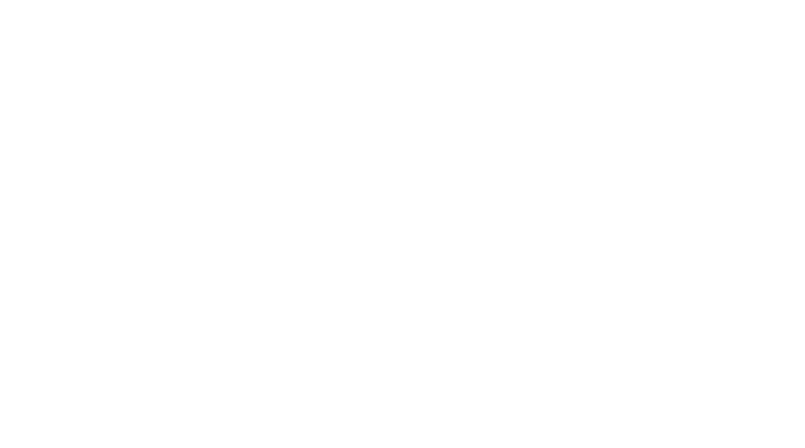
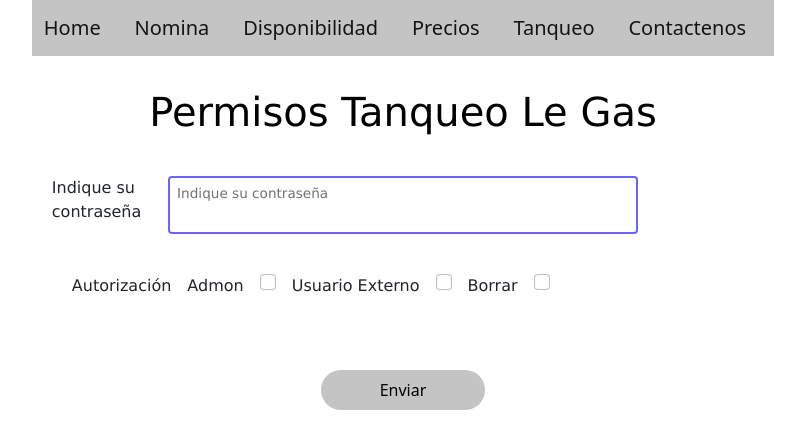
Before and after one commit to jecelis/proyecto-Le-Gas, a React (Create React App) app in the folder proyecto/: page /Permisos in a window 1280 px wide. Before the commit this address had no page. Shown: the top 448 px of the page, without its empty margins (237-1042 px from the left). Built offline with nearby package versions, Linux system fonts and the light colour scheme.

Commit message:
Versión ligth

```diff
--- a/proyecto/src/App.js
+++ b/proyecto/src/App.js
@@ -13,6 +13,7 @@ import { Informacion } from './Componentes/Informacion';
 import { Tanquear } from './Componentes/Tanquear';
 import { Recarga } from './Componentes/Recarga';
 import { Historial } from './Componentes/Historial';
+import { Permisos } from './Componentes/Permisos';
 
 function App() {
   return (
@@ -32,6 +33,7 @@ function App() {
           <Route path='Tanquear' element={<Tanquear/>}/>
           <Route path='Recarga' element={<Recarga/>}/>
           <Route path='Historial' element={<Historial/>}/>
+          <Route path='Permisos' element={<Permisos/>}/>
         </Routes>
     </BrowserRouter>
     </>
--- a/proyecto/src/Componentes/Contactenos.jsx
+++ b/proyecto/src/Componentes/Contactenos.jsx
@@ -9,7 +9,9 @@ export const Contactenos = () => {
             <header>
                 <nav className="navbar navbar-expand-sm navbar-light colornav">
                     <div className="container-fluid">
-                        <a className="navbar-brand active" href="/">Home</a>
+                        <a className="navbar-brand active" href="/Ingresar">Ingresar</a>
+                        <a className="navbar-brand active" href="/Tanquear">Tanquear</a>
+                        <a className="navbar-brand active" href="/Recarga">Recarga</a>
                     </div>
                 </nav>
             </header>
--- a/proyecto/src/Componentes/Disponibilidad.jsx
+++ b/proyecto/src/Componentes/Disponibilidad.jsx
@@ -17,8 +17,8 @@ export const Disponibilidad = () => {
             <a className="navbar-brand active" href="/Precios">
               Precios
             </a>
-            <a className="navbar-brand active" href="/Tanqueo">
-              Tanqueo
+            <a className="navbar-brand active" href="/Tanquear">
+              Tanquear
             </a>
             <a className="navbar-brand active" href="/Contactenos">
               Contactenos
--- a/proyecto/src/Componentes/Ingresar.jsx
+++ b/proyecto/src/Componentes/Ingresar.jsx
@@ -1,22 +1,32 @@
-import React, { useEffect } from 'react';
-import log from '../images/log.png';
-import ojo from '../images/ojo.png';
-import '../../node_modules/bootstrap/dist/css/bootstrap.min.css';
+import React, { useState, useEffect } from "react";
+import log from "../images/log.png";
+import ojo from "../images/ojo.png";
+import "../../node_modules/bootstrap/dist/css/bootstrap.min.css";
 import { Link } from "react-router-dom";
 
-
 export const Ingresar = () => {
-
+  const [txtusr, setTxtusr] = useState("");
+  const [txtpsw, setTtxtpsw] = useState("");
   return (
     <>
       <header>
         <nav className="navbar navbar-expand-sm navbar-light colornav">
           <div className="container-fluid">
-                        <a className="navbar-brand active" href="/">Home</a>
-                        <a className="navbar-brand active" href="/Registro">Registrarse</a>
-                        <a className="navbar-brand active" href="/Permisos">Admon</a>
-                        <a className="navbar-brand active" href="/Precios">U. Interno</a>
-                        <a className="navbar-brand active" href="/Contactenos">Contactenos</a>
+            <a className="navbar-brand active" href="/">
+              Home
+            </a>
+            <a className="navbar-brand active" href="/Registro">
+              Registrarse
+            </a>
+            {/*             <a className="navbar-brand active" href="/Permisos">
+              Admon
+            </a>
+            <a className="navbar-brand active" href="/Precios">
+              U. Interno
+            </a> */}
+            <a className="navbar-brand active" href="/Contactenos">
+              Contactenos
+            </a>
           </div>
         </nav>
       </header>
@@ -27,42 +37,78 @@ export const Ingresar = () => {
               <h1 className="text-sm-end fs-1"> Acceder a Le Gas</h1>
             </div>
             <div className="flex-shrink-1">
-                            <img src={log} className="image2" alt="log"/>
+              <img src={log} className="image2" alt="log" />
             </div>
           </div>
           <form action="" className="" method="POST">
             <div className="row m-3">
               <label className="col-sm-2 col-form-label">Usuario</label>
               <div className="col-sm-10 form-floating">
-                                <input className="form-control" type="text" id="txtusr" name="usuario" required minlength="8" maxlength="40"/>
-                                <label className="text-sm-start lh-sm ms-2" for="txtusr">Indique su nombre de usuario</label>
+                <input
+                  className="form-control"
+                  type="text"
+                  id="txtusr"
+                  name="usuario"
+                  value={txtusr}
+                  required
+                  minlength="8"
+                  maxlength="40"
+                />
+                <label className="text-sm-start lh-sm ms-2" for="txtusr">
+                  Indique su nombre de usuario
+                </label>
               </div>
             </div>
             <div className="row m-3">
               <label className="col-sm-2 col-form-label">Clave</label>
               <div className="col-sm-9 form-floating">
-                                <input className="form-control" type="password" id="txtpsw" name="contraseña"  required minlength="8"/>
-                                <label className="text-sm-start lh-sm ms-2" for="txtpsw">Indique su contraseña</label>
+                <input
+                  className="form-control"
+                  type="password"
+                  id="txtpsw"
+                  name="contraseña"
+                  value={txtpsw}
+                  required
+                  minlength="8"
+                />
+                <label className="text-sm-start lh-sm ms-2" for="txtpsw">
+                  Indique su contraseña
+                </label>
               </div>
               <div className="col-sm-1">
-                                <img src={ojo} className="image3 mt-3" alt="ver"  />
-
+                <img src={ojo} className="image3 mt-3" alt="ver" />
               </div>
             </div>
             <div className="position-absolute top-70 start-50 translate-middle marb">
-                            <button className="btn butt m-3" type="submit" name="botonEntrar">Entrar</button>
-                            <Link to="/Registro">
-                                <button className="btn butt m-3" type="submit" name="botonRegistrar">Registrarse</button>
+              <Link to="/Tanquear">
+                <button
+                  className="btn butt m-3"
+                  type="submit"
+                  name="botonEntrar"
+                >
+                  Entrar
+                </button>
               </Link>
+{/*               <Link to="/Registro">
+                <button
+                  className="btn butt m-3"
+                  type="submit"
+                  name="botonRegistrar"
+                >
+                  Registrarse
+                </button>
+              </Link> */}
             </div>
           </form>
         </div>
       </main>
       <footer>
         <div className="d-flex justify-content-center">
-                    <a className="marl" href="/Contrasena">Recuperar contraseña</a>
+          <a className="marl" href="/Contrasena">
+            Recuperar contraseña
+          </a>
         </div>
       </footer>
     </>
-    )
-}
+  );
+};
--- /dev/null
+++ b/proyecto/src/Componentes/Permisos.jsx
@@ -0,0 +1,57 @@
+import React from 'react';
+import '../../node_modules/bootstrap/dist/css/bootstrap.min.css';
+
+
+
+export const Permisos = () => {
+    return (
+        <>
+            <header>
+                <nav className="navbar navbar-expand-sm navbar-light colornav">
+                    <div className="container-fluid">
+                        <a className="navbar-brand active" href="Home">Home</a>
+                        <a className="navbar-brand active" href="Nomina">Nomina</a>
+                        <a className="navbar-brand active" href="Disponibilidad">Disponibilidad</a>
+                        <a className="navbar-brand active" href="Precios">Precios</a>
+                        <a className="navbar-brand active" href="Tanqueo">Tanqueo</a>
+                        <a className="navbar-brand active" href="Contactenos">Contactenos</a>
+                    </div>
+                </nav>
+            </header>
+            <main>
+                <div className="container-fluid">
+                    <div className="m-2 p-2">
+                        <h1 className="text-sm-center fs-1 p-3"> Permisos Tanqueo Le Gas</h1>
+                    </div>
+                    <form action="">
+                        <div className="row">
+                            <div className="col-sm-2">
+                                <label className="text-sm-start  ms-2" for="txtpsw">Indique su contraseña</label>
+                            </div>
+                            <div className="col-sm-8 form-floating ">
+                                <input className="form-control" type="password" id="txtpsw" name="contraseña" required minlength="8" />
+                                <label className="text-sm-start  ms-2 " for="txtpsw">Indique su contraseña</label>
+                            </div>
+                            <div className="m-2 p-4">
+                                <label className="text-sm-start  m-2 " for="txtpsw">Autorización</label>
+                                <label className=" form-check-label m-2" for="flexCheck">Admon</label>
+                                <input className=" form-check-input m-2" type="checkbox" value="" id="flexCheck"/>
+                                <label className="form-check-label m-2" for="flexCheck">Usuario Externo</label>
+                                <input className=" form-check-input m-2" type="checkbox" value="" id="flexCheck"/>
+                                <label className="form-check-label m-2" for="flexCheck">Borrar</label>
+                                <input className=" form-check-input m-2" type="checkbox" value="" id="flexCheck"/>
+                            </div>
+                            <div>
+                                <div className="col text-center p-3 m-3">
+                                    <button className="btn butt  col-3 " type="submit" name="botonEnviar">Enviar</button>
+                                    {/* <Link to="/Enviar"> */}
+                                </div>
+                            </div>
+                        </div>
+
+                    </form>
+                </div>
+            </main>
+        </>
+    )
+}
--- a/proyecto/src/Componentes/Precios.jsx
+++ b/proyecto/src/Componentes/Precios.jsx
@@ -17,8 +17,8 @@ export const Precios = () => {
             <a className="navbar-brand active" href="/Disponibilidad">
               Disponibilidad
             </a>
-            <a className="navbar-brand active" href="/Tanqueo">
-              Tanqueo
+            <a className="navbar-brand active" href="/Tanquear">
+              Tanquear
             </a>
             <a className="navbar-brand active" href="/Contactenos">
               Contactenos
--- a/proyecto/src/Componentes/Tanquear.jsx
+++ b/proyecto/src/Componentes/Tanquear.jsx
@@ -1,9 +1,11 @@
-import React, { useEffect } from "react";
+import React, { useEffect, useState } from "react";
 import imag1 from "../images/imag1.png";
 import "../../node_modules/bootstrap/dist/css/bootstrap.min.css";
 import { Link } from "react-router-dom";
 
 export const Tanquear = () => {
+  const [txtcant1, setTxtcant1] = useState('');
+  const [txtsald, setTxtsald] = useState('');
   return (
     <>
       <header>
@@ -11,6 +13,9 @@ export const Tanquear = () => {
           <div className="container-fluid">
             <a className="navbar-brand active" href="/">
               Home
+            </a>
+            <a className="navbar-brand active" href="/Precios">
+              Admon
             </a>
             <a className="navbar-brand active" href="/Recarga">
               Recarga
@@ -47,7 +52,7 @@ export const Tanquear = () => {
                   name="sald"
                   oncopy="return false;"
                   disabled
-                  value=""
+                  value={txtsald}
                   readonly
                 />
                 <label className="text-sm-start lh-sm ms-2" for="txtsald">
@@ -136,6 +141,7 @@ export const Tanquear = () => {
                   type="number"
                   id="txtcant1"
                   name="cantGalon"
+                  value ={txtcant1}
                   required
                 />
                 <label className="text-sm-start lh-sm ms-2" for="txtcant1">
```
Also changed, not shown: proyecto/src/Componentes/Recarga.jsx (+6 -6 lines). Lines whose indentation alone changed are shown as unchanged.
